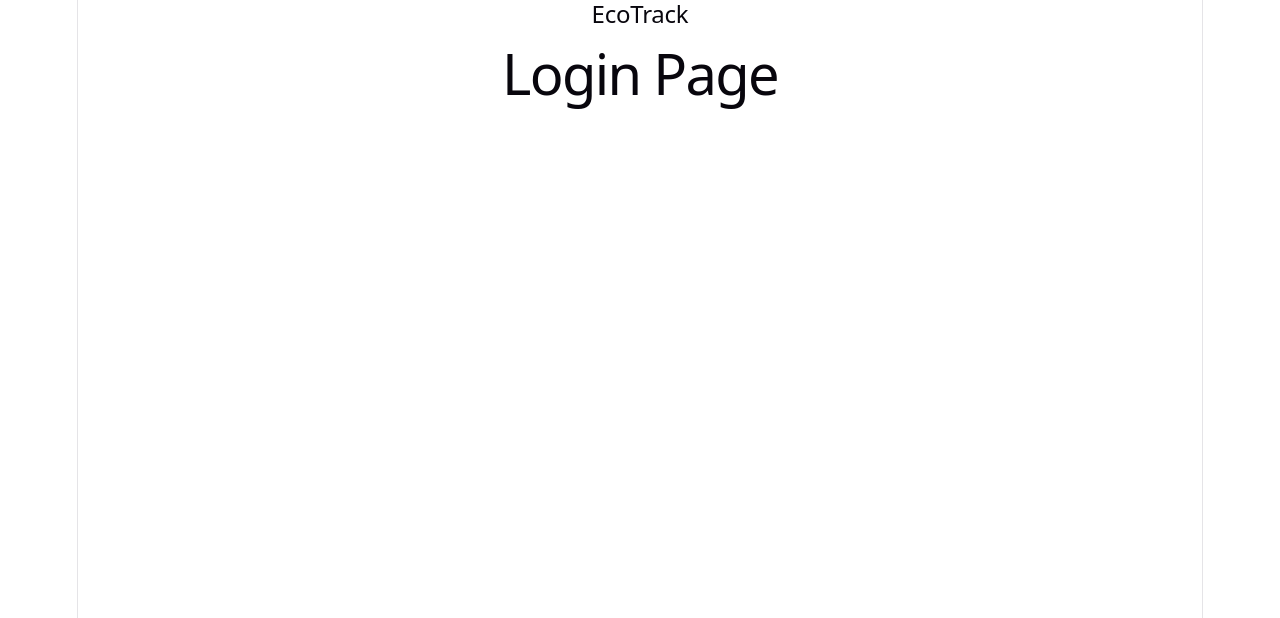
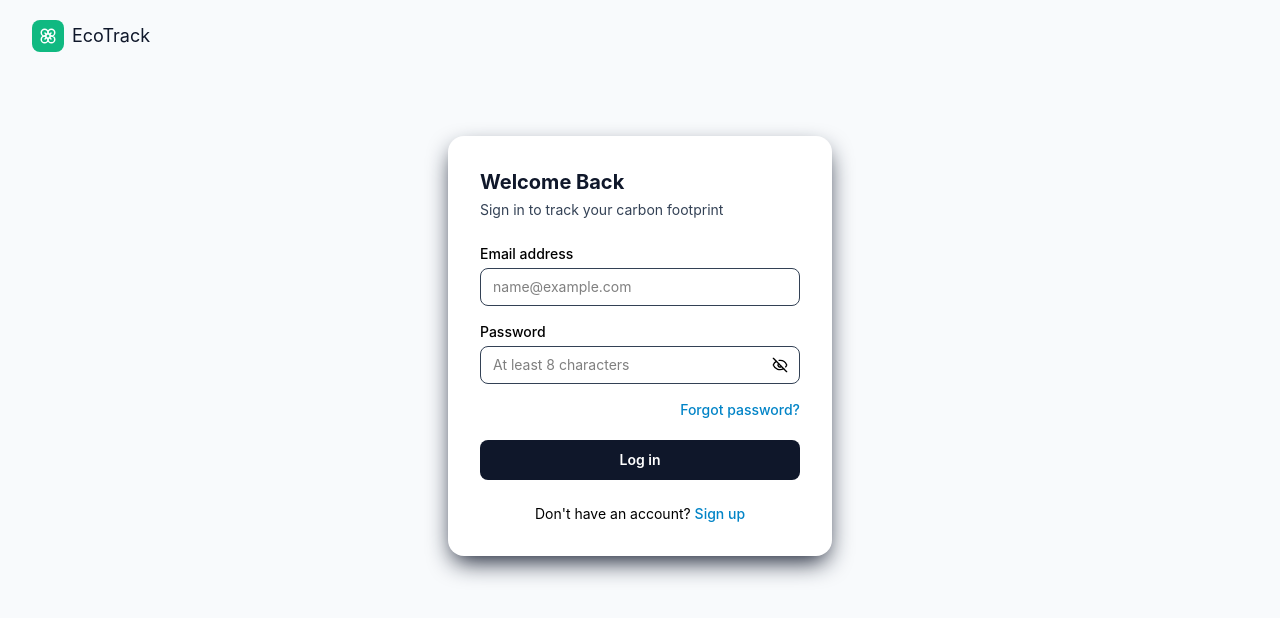
Before and after one commit to springboardmentor212/EcoTrack_Group1, a React app in the folder frontend/: page /login in a window 1280 px wide. Shown: the top 618 px of the page. Built offline with nearby package versions, Linux system fonts and the light colour scheme; the HTML template or start-up script is replaced by a standard one.

Commit message:
Add login page UI

```diff
--- a/frontend/package.json
+++ b/frontend/package.json
@@ -10,10 +10,13 @@
     "preview": "vite preview"
   },
   "dependencies": {
+    "@tailwindcss/vite": "^4.3.3",
     "axios": "^1.20.0",
+    "lucide-react": "^1.38.0",
     "react": "^19.2.8",
     "react-dom": "^19.2.8",
-    "react-router-dom": "^7.18.3"
+    "react-router-dom": "^7.18.3",
+    "tailwindcss": "^4.3.3"
   },
   "devDependencies": {
     "@eslint/js": "^10.0.1",
--- a/frontend/src/App.jsx
+++ b/frontend/src/App.jsx
@@ -1,13 +1,8 @@
 import './App.css'
-import Layout from './components/Layout'
 import AppRoutes from './routes/AppRoutes'
 
 function App() {
-  return (
-    <Layout>
-      <AppRoutes />
-    </Layout>
-  )
+  return <AppRoutes />
 }
 
 export default App
--- a/frontend/src/components/Layout.jsx
+++ b/frontend/src/components/Layout.jsx
@@ -1,4 +1,5 @@
 function Layout({ children }) {
+
   return (
     <div className="app-layout">
       <header className="app-header">
--- a/frontend/src/index.css
+++ b/frontend/src/index.css
@@ -1,111 +1,9 @@
-:root {
-  --text: #6b6375;
-  --text-h: #08060d;
-  --bg: #fff;
-  --border: #e5e4e7;
-  --code-bg: #f4f3ec;
-  --accent: #aa3bff;
-  --accent-bg: rgba(170, 59, 255, 0.1);
-  --accent-border: rgba(170, 59, 255, 0.5);
-  --social-bg: rgba(244, 243, 236, 0.5);
-  --shadow:
-    rgba(0, 0, 0, 0.1) 0 10px 15px -3px, rgba(0, 0, 0, 0.05) 0 4px 6px -2px;
+@import "tailwindcss";
 
-  --sans: system-ui, 'Segoe UI', Roboto, sans-serif;
-  --heading: system-ui, 'Segoe UI', Roboto, sans-serif;
-  --mono: ui-monospace, Consolas, monospace;
-
-  font: 18px/145% var(--sans);
-  letter-spacing: 0.18px;
-  color-scheme: light dark;
-  color: var(--text);
-  background: var(--bg);
-  font-synthesis: none;
-  text-rendering: optimizeLegibility;
-  -webkit-font-smoothing: antialiased;
-  -moz-osx-font-smoothing: grayscale;
-
-  @media (max-width: 1024px) {
-    font-size: 16px;
-  }
-}
-
-@media (prefers-color-scheme: dark) {
-  :root {
-    --text: #9ca3af;
-    --text-h: #f3f4f6;
-    --bg: #16171d;
-    --border: #2e303a;
-    --code-bg: #1f2028;
-    --accent: #c084fc;
-    --accent-bg: rgba(192, 132, 252, 0.15);
-    --accent-border: rgba(192, 132, 252, 0.5);
-    --social-bg: rgba(47, 48, 58, 0.5);
-    --shadow:
-      rgba(0, 0, 0, 0.4) 0 10px 15px -3px, rgba(0, 0, 0, 0.25) 0 4px 6px -2px;
-  }
-
-  #social .button-icon {
-    filter: invert(1) brightness(2);
-  }
+* {
+  box-sizing: border-box;
 }
 
 body {
   margin: 0;
 }
-
-#root {
-  width: 1126px;
-  max-width: 100%;
-  margin: 0 auto;
-  text-align: center;
-  border-inline: 1px solid var(--border);
-  min-height: 100svh;
-  display: flex;
-  flex-direction: column;
-  box-sizing: border-box;
-}
-
-h1,
-h2 {
-  font-family: var(--heading);
-  font-weight: 500;
-  color: var(--text-h);
-}
-
-h1 {
-  font-size: 56px;
-  letter-spacing: -1.68px;
-  margin: 32px 0;
-  @media (max-width: 1024px) {
-    font-size: 36px;
-    margin: 20px 0;
-  }
-}
-h2 {
-  font-size: 24px;
-  line-height: 118%;
-  letter-spacing: -0.24px;
-  margin: 0 0 8px;
-  @media (max-width: 1024px) {
-    font-size: 20px;
-  }
-}
-p {
-  margin: 0;
-}
-
-code,
-.counter {
-  font-family: var(--mono);
-  display: inline-flex;
-  border-radius: 4px;
-  color: var(--text-h);
-}
-
-code {
-  font-size: 15px;
-  line-height: 135%;
-  padding: 4px 8px;
-  background: var(--code-bg);
-}
--- a/frontend/src/main.jsx
+++ b/frontend/src/main.jsx
@@ -1,8 +1,8 @@
 import { StrictMode } from 'react'
 import { createRoot } from 'react-dom/client'
 import { BrowserRouter } from 'react-router-dom'
+import './styles/theme.css'
 import './index.css'
-import './styles/theme.css'
 import App from './App.jsx'
 
 createRoot(document.getElementById('root')).render(
--- a/frontend/src/pages/Login.jsx
+++ b/frontend/src/pages/Login.jsx
@@ -1,5 +1,103 @@
-function Login() {
-  return <h1>Login Page</h1>
+import {useState} from "react";
+import {Eye, EyeOff, Flower} from "lucide-react";
+
+export default function Login(){
+  const [email, setEmail] = useState("");
+  const [password, setPassword] = useState("");
+  const [showPassword, setShowPassword] = useState(false);
+
+  const handleSubmit = (e) => {
+    e.preventDefault();
+    console.log({email, password})
+  }
+
+  return (
+    <div className="min-h-screen bg-[var(--color-background)]">
+      <header className="flex items-center justify-between px-8 py-5">
+        <div className="flex items-center gap-2">
+          <div className="flex h-8 w-8 items-center justify-center rounded-lg bg-[var(--color-eco)]">
+            <Flower size={18} color="#FFFFFF" />
+          </div>
+          <span className="text-lg font-semiBold text-[var(--color-primary)]">EcoTrack</span>
+        </div>
+      </header>
+
+      <main className="flex items-center justify-center px-4 py-16">
+        <div className="w-full max-w-sm rounded-2xl bg-[var(--color-surface)] p-8 shadow-[0_10px_25px_-5px_var(--color-primary)]">
+          <h1 className="text-xl font-bold text-[var(--color-primary)]">
+            Welcome Back
+          </h1>
+          <p className="mt-1 font-regular text-sm text-[var(--color-slate)]">
+            Sign in to track your carbon footprint
+          </p>
+          <form onSubmit={handleSubmit} className="mt-6 flex flex-col gap-4">
+            <div>
+              <label htmlFor="email" className="mb-1 block text-sm font-medium text-[var(--color-text-dark)]">
+                Email address
+              </label>
+              <input
+              id="email"
+              type="email"
+              required
+              value={email}
+              onChange={(e)=> setEmail(e.target.value)}
+              placeholder="name@example.com"
+              className="w-full rounded-lg border border-[var(--color-slate)] px-3 py-2 text-sm outline-none"
+              />
+            </div>
+
+            <div>
+              <label htmlFor="password" className="mb-1 block text-sm font-medium text-[var(--color-muted)]">
+                Password
+              </label>
+              <div className="relative">
+                <input
+                id="password"
+                type={showPassword ? "text" : "password"}
+                required
+                minLength={8}
+                value={password}
+                onChange={(e) => setPassword(e.target.value)}
+                placeholder="At least 8 characters"
+                className="w-full rounded-lg border border-[var(--color-slate)] px-3 py-2 pr-10 text-sm outline-none"
+                />
+                <button
+                type="button"
+                onClick={() => setShowPassword((s) => !s)}
+                className="absolute right-3 top-1/2 -translate-y-1/2"
+                aria-label="Toggle password visibility"
+                >
+                  {showPassword ? (
+                    <EyeOff size={16} className="text-[var(--color-muted)]" />
+                  ) : (
+                    <EyeOff size={16} className="text-[var(--color-muted)]" />
+                  )}
+                </button>
+              </div>
+            </div>
+
+            <div className="flex justify-end">
+              <a href="/forgot-password" className="text-sm font-medium text-[var(--color-secondary)]">
+                Forgot password?
+              </a>
+            </div>
+
+            <button
+            type="submit"
+            className="cursor-pointer mt-1 w-full rounded-lg bg-[var(--color-primary)] py-2.5 text-sm font-semibold text-white transition-transform duration-150 hover:bg-[#1E293B] active:scale-95"
+            >
+              Log in
+            </button>
+
+            <p className="mt-2 text-center text-sm text-[var(--color-text-muted)]">
+              Don't have an account?{" "}
+              <a href="/register" className="font-medium text-[var(--color-secondary)]">
+                Sign up
+              </a>
+            </p>
+          </form>
+        </div>
+      </main>
+    </div>
+  )
 }
-
-export default Login
--- a/frontend/src/routes/AppRoutes.jsx
+++ b/frontend/src/routes/AppRoutes.jsx
@@ -1,6 +1,7 @@
 import { Routes, Route } from 'react-router-dom'
 import Login from '../pages/Login'
 import Register from '../pages/Register'
+import Layout from '../components/Layout'
 
 function AppRoutes() {
   return (
--- a/frontend/src/styles/theme.css
+++ b/frontend/src/styles/theme.css
@@ -3,8 +3,8 @@
   --color-secondary: #0284C7;    /* Sky Blue */
   --color-accent: #06B6D4;       /* Electric Cyan */
   --color-eco: #10B981;          /* Subtle Mint */
-  --color-text-dark: #334155;    /* Slate Dark */
-  --color-text-muted: #64748B;   /* Muted Slate */
+  --color-slate: #334155;    /* Slate Dark */
+  --color--muted: #64748B;   /* Muted Slate */
   --color-surface: #FFFFFF;      /* Pure White */
   --color-background: #F8FAFC;   /* Clean Slate */
 }
--- a/frontend/vite.config.js
+++ b/frontend/vite.config.js
@@ -1,7 +1,7 @@
+import { defineConfig } from 'vite'
 import react from '@vitejs/plugin-react'
-import { defineConfig } from 'vite'
+import tailwindcss from '@tailwindcss/vite'
 
-// https://vite.dev/config/
 export default defineConfig({
-  plugins: [react()],
+  plugins: [react(), tailwindcss()],
 })
```
Also changed, not shown: 1 other file (tests, documents, lock files or other folders).
